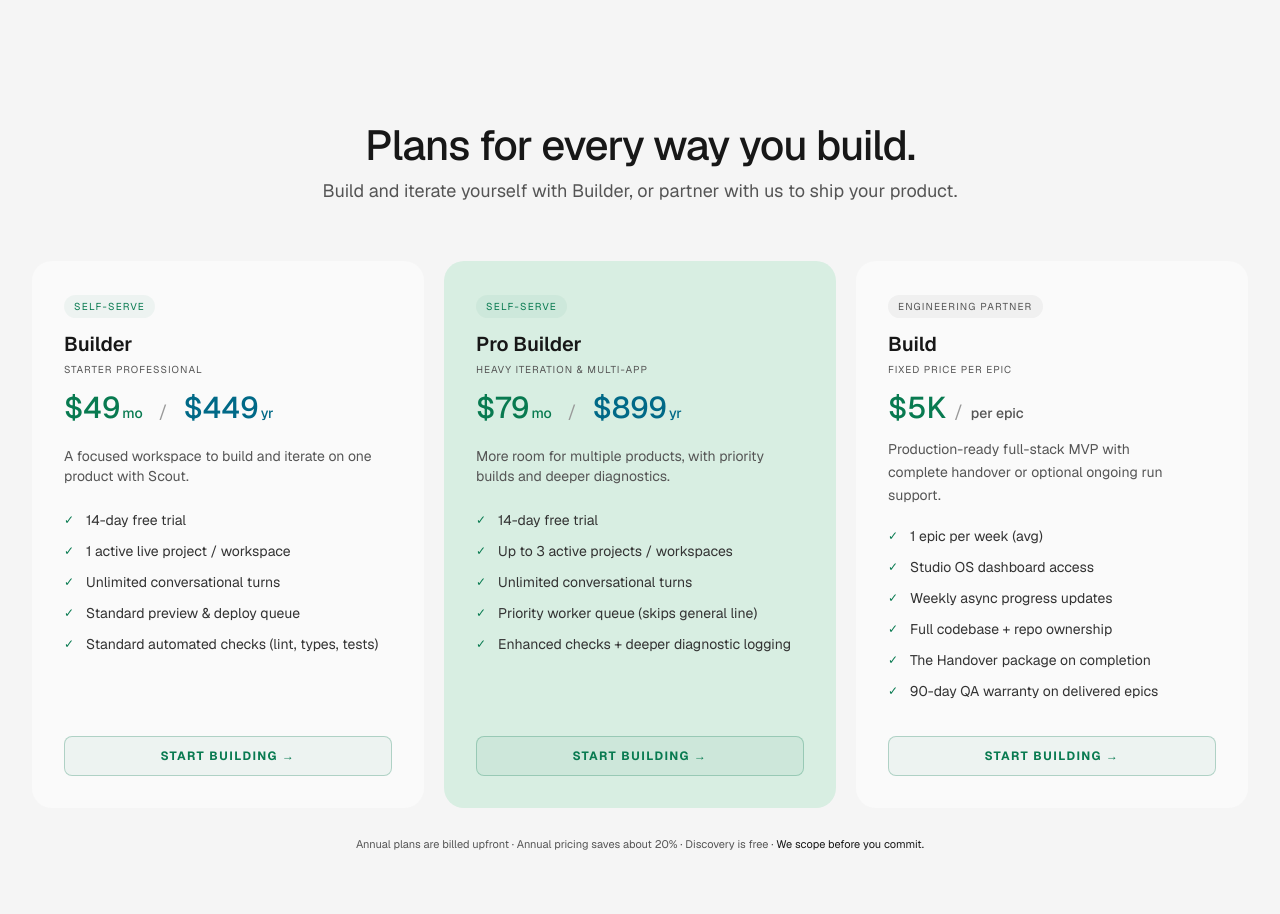
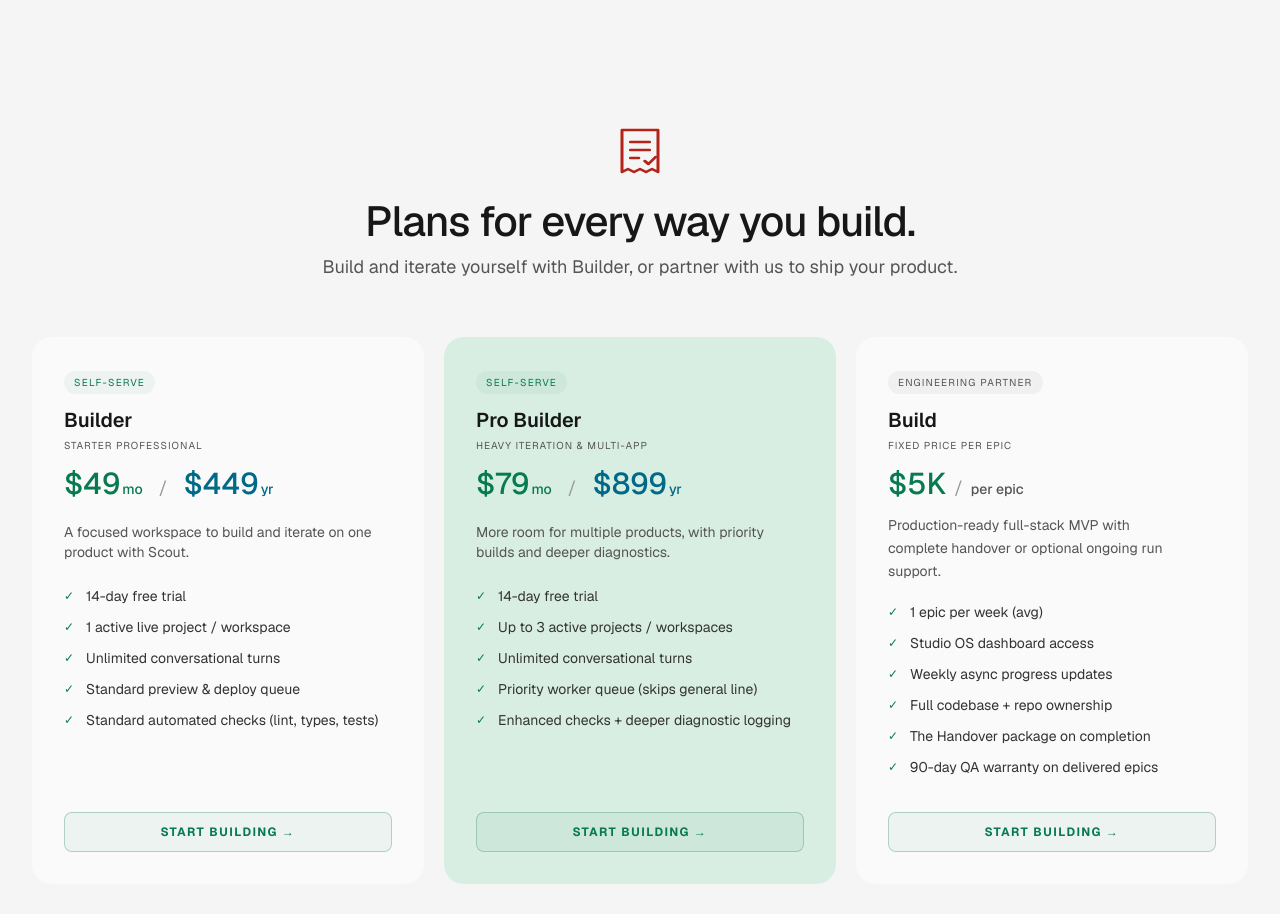
Before and after one commit to rup2701/appnomics-landing, a Next.js app: page / in a window 1280 px wide. Shown: the part 1380-2294 px from the top of the page. Built offline with nearby package versions, Linux system fonts and the light colour scheme.

Commit message:
feat(PricingSection): add SVG illustration to enhance visual appeal

```diff
--- a/components/sections/PricingSection.tsx
+++ b/components/sections/PricingSection.tsx
@@ -51,6 +51,28 @@ export default function PricingSection({
   return (
     <section id="pricing" className="py-32">
       <div className="mx-auto block max-w-[1240px] px-2">
+        <svg
+          aria-hidden="true"
+          className="mx-auto mb-4 h-[60px] w-[72px] text-[#b42318]"
+          viewBox="0 0 60 60"
+          preserveAspectRatio="none"
+          fill="none"
+        >
+          <path
+            d="M15 9h30v42l-5-3-5 3-5-3-5 3-5-3-5 3V9Z"
+            stroke="currentColor"
+            strokeWidth="2.5"
+            strokeLinecap="round"
+            strokeLinejoin="round"
+          />
+          <path
+            d="M22 21h16M22 29h16m-16 8h7m5 3 3 3 6-7"
+            stroke="currentColor"
+            strokeWidth="2.5"
+            strokeLinecap="round"
+            strokeLinejoin="round"
+          />
+        </svg>
         <h2 className="mb-2 text-center font-sans text-[42px] font-medium leading-[1.15] tracking-tight text-[#171717]">
           Plans for every way you build.
         </h2>
```
